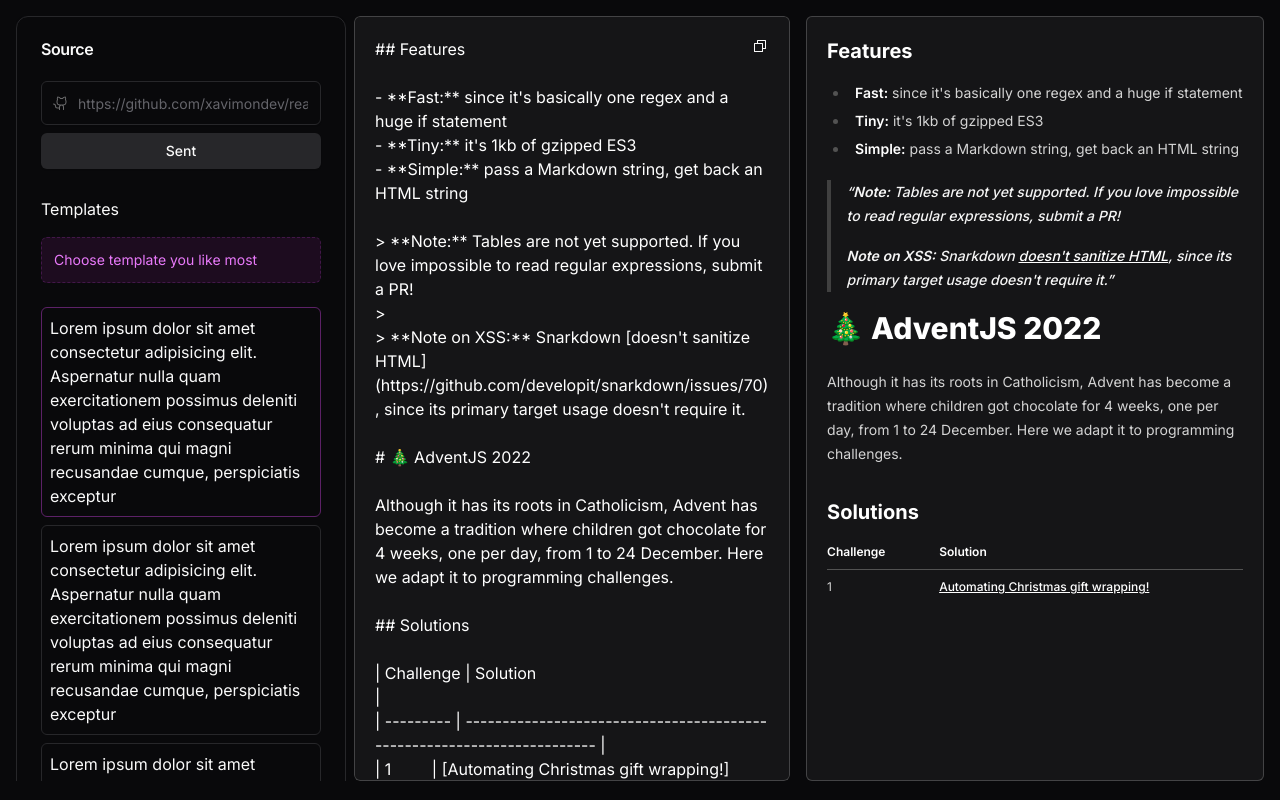
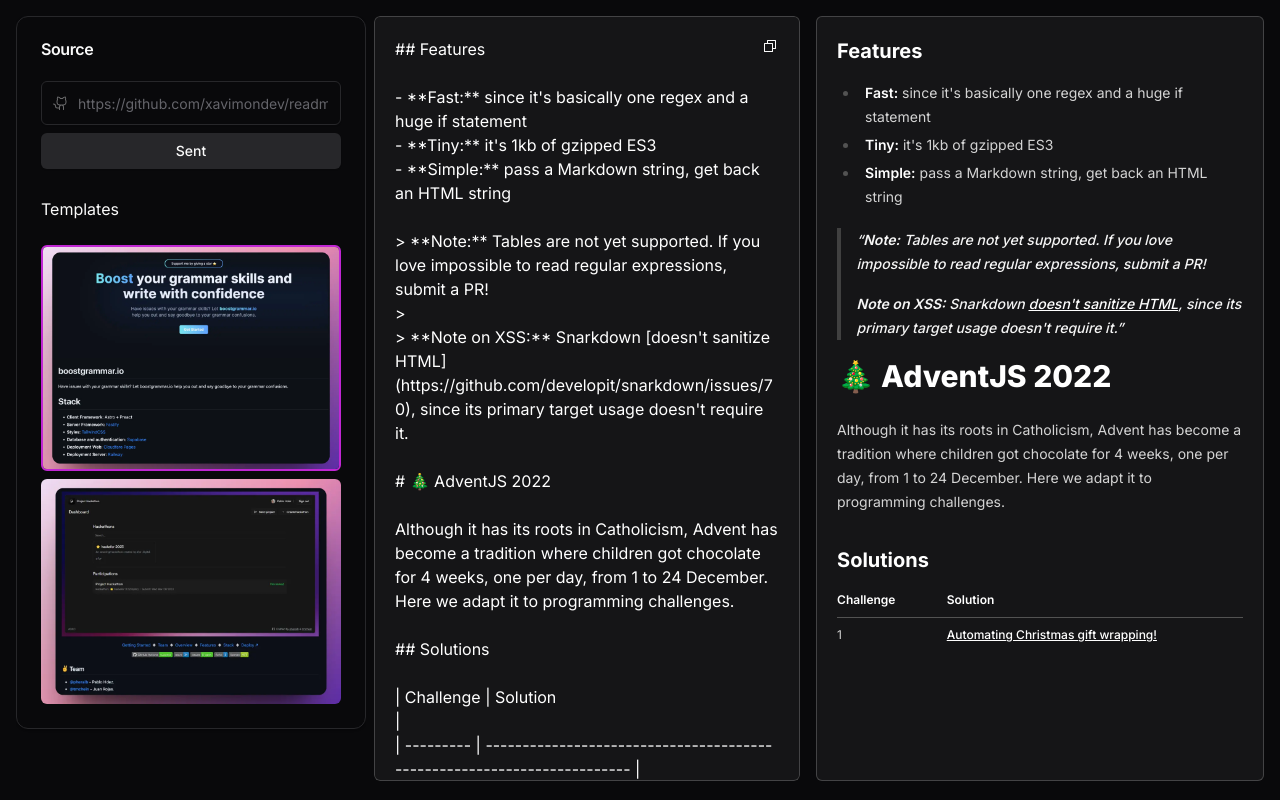
Before and after one commit to xavimondev/easyreadme, a Next.js app: page /builder in a window 1280 px wide. Built offline with nearby package versions, Linux system fonts and the light colour scheme.

Commit message:
add sidebar templates

```diff
--- a/src/app/builder/page.tsx
+++ b/src/app/builder/page.tsx
@@ -1,4 +1,6 @@
+'use client'
 import * as React from 'react'
+import Image from 'next/image'
 import { Card, CardContent, CardHeader, CardTitle } from '@/components/ui/card'
 import { Input } from '@/components/ui/input'
 import { GitIc } from '@/components/icons'
@@ -10,7 +12,7 @@ export default function Builder() {
   return (
     <main className='p-4 min-h-screen'>
       <div className='h-full w-full flex gap-2'>
-        <ScrollArea className='max-w-[330px] h-[calc(100vh-35px)]'>
+        <ScrollArea className='max-w-[350px] h-[calc(100vh-35px)]'>
           <Card className='w-full'>
             <CardHeader>
               <CardTitle>Source</CardTitle>
@@ -38,37 +40,28 @@ export default function Builder() {
               </form>
               <div className='mt-7 w-full h-full'>
                 <span className='text-accent-foreground'>Templates</span>
-                <div className='flex items-center gap-2 p-3 mt-4 rounded-md border border-dashed border-fuchsia-500/20 bg-fuchsia-900/20 text-fuchsia-400'>
-                  <p className='text-sm'>Choose template you like most</p>
-                </div>
                 <div className='mt-6 flex flex-col gap-2'>
-                  <div className='border border-fuchsia-500/40 w-full rounded-md p-2'>
-                    <p>
-                      Lorem ipsum dolor sit amet consectetur adipisicing elit. Aspernatur nulla quam
-                      exercitationem possimus deleniti voluptas ad eius consequatur rerum minima qui
-                      magni recusandae cumque, perspiciatis exceptur
-                    </p>
+                  <div className='border-2 border-fuchsia-600 w-full rounded-md overflow-hidden'>
+                    <picture>
+                      <Image
+                        src='/templates/t_boostgrammar.webp'
+                        alt='Animation of Boostgrammar README'
+                        width={400}
+                        height={400}
+                        className='w-full h-full object-cover'
+                      />
+                    </picture>
                   </div>
-                  <div className='border w-full rounded-md p-2'>
-                    <p>
-                      Lorem ipsum dolor sit amet consectetur adipisicing elit. Aspernatur nulla quam
-                      exercitationem possimus deleniti voluptas ad eius consequatur rerum minima qui
-                      magni recusandae cumque, perspiciatis exceptur
-                    </p>
-                  </div>
-                  <div className='border w-full rounded-md p-2'>
-                    <p>
-                      Lorem ipsum dolor sit amet consectetur adipisicing elit. Aspernatur nulla quam
-                      exercitationem possimus deleniti voluptas ad eius consequatur rerum minima qui
-                      magni recusandae cumque, perspiciatis exceptur
-                    </p>
-                  </div>
-                  <div className='border w-full rounded-md p-2'>
-                    <p>
-                      Lorem ipsum dolor sit amet consectetur adipisicing elit. Aspernatur nulla quam
-                      exercitationem possimus deleniti voluptas ad eius consequatur rerum minima qui
-                      magni recusandae cumque, perspiciatis exceptur
-                    </p>
+                  <div className='w-full rounded-md overflow-hidden'>
+                    <picture>
+                      <Image
+                        src='/templates/t_projecthac.webp'
+                        alt='Screenshot Project Hackaton README'
+                        width={400}
+                        height={400}
+                        className='w-full h-full object-cover'
+                      />
+                    </picture>
                   </div>
                 </div>
               </div>
```
Also changed, not shown: public/templates/t_boostgrammar.webp (added), public/templates/t_projecthac.webp (added).
